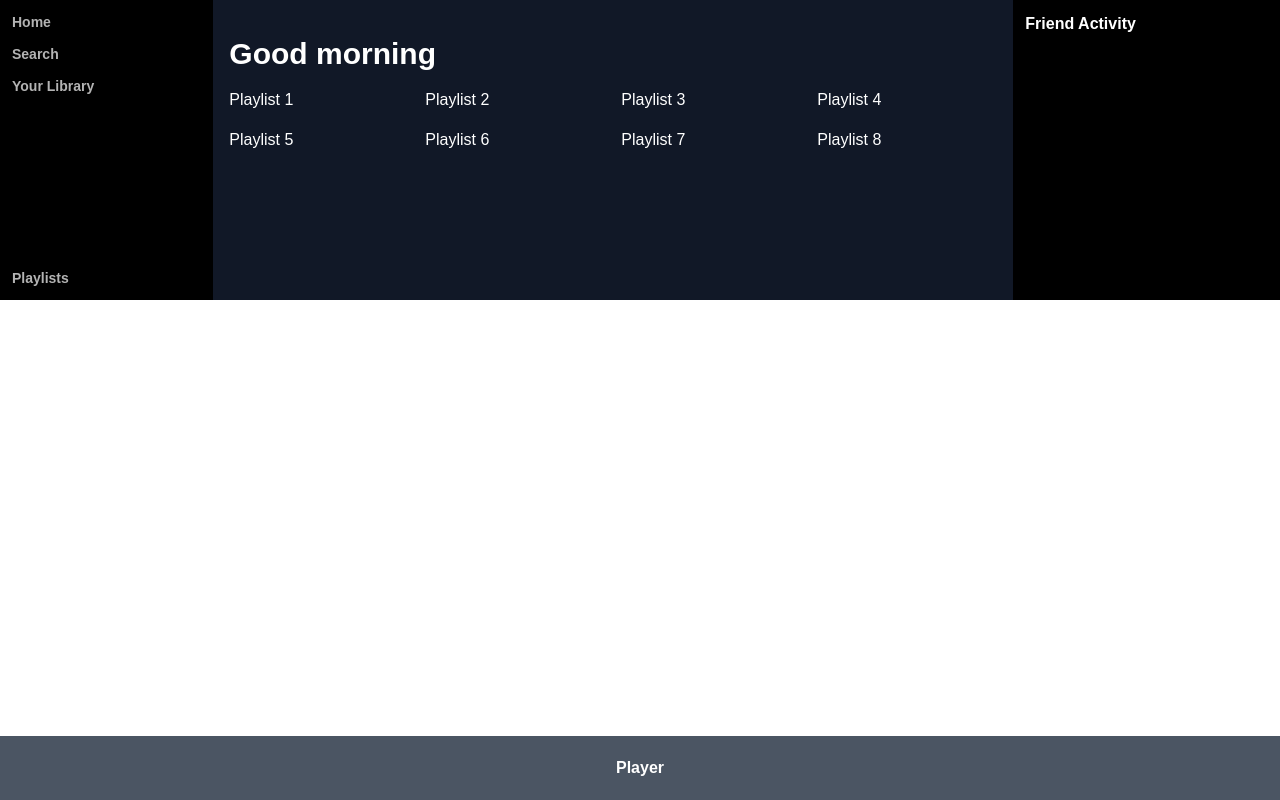
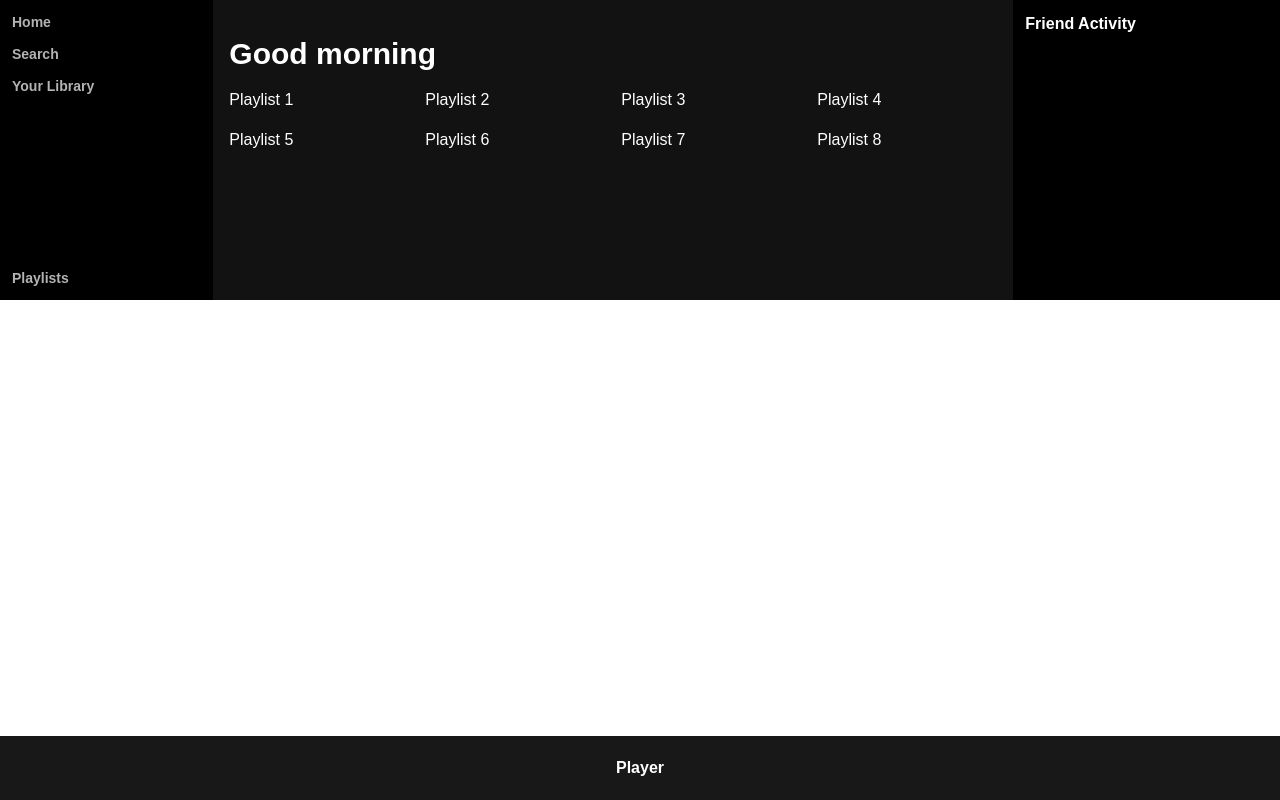
Before and after one commit to ajbates93/vue-spotify, a Vue app: page / in a window 1280 px wide. Built offline with nearby package versions, Linux system fonts and the light colour scheme; a web font is replaced by a local one.

Commit message:
code refactoring

```diff
--- a/src/components/Player/index.vue
+++ b/src/components/Player/index.vue
@@ -1,5 +1,5 @@
 <template>
-  <div class="bg-gray-600">
+  <div>
     <p class="text-white mx-auto text-center p-5 font-bold">Player</p>
   </div>
 </template>
--- a/src/layouts/AppLayout.vue
+++ b/src/layouts/AppLayout.vue
@@ -3,13 +3,13 @@
     <div id="appStatic" class="grid grid-cols-6">
       <Navbar />
       <div id="appLayoutMain" class="col-span-5 grid grid-cols-4">
-        <main class="col-span-3 bg-gray-900">
+        <main class="col-span-3" style="background-color: #121212;">
           <router-view/>
         </main>
         <Sidebar />
       </div>
     </div>
-    <div id="appSticky" class="fixed bottom-0 left-0 w-full">
+    <div id="appSticky" class="fixed bottom-0 left-0 w-full" style="background-color: #181818;">
       <Player />
     </div>
   </div>
```
